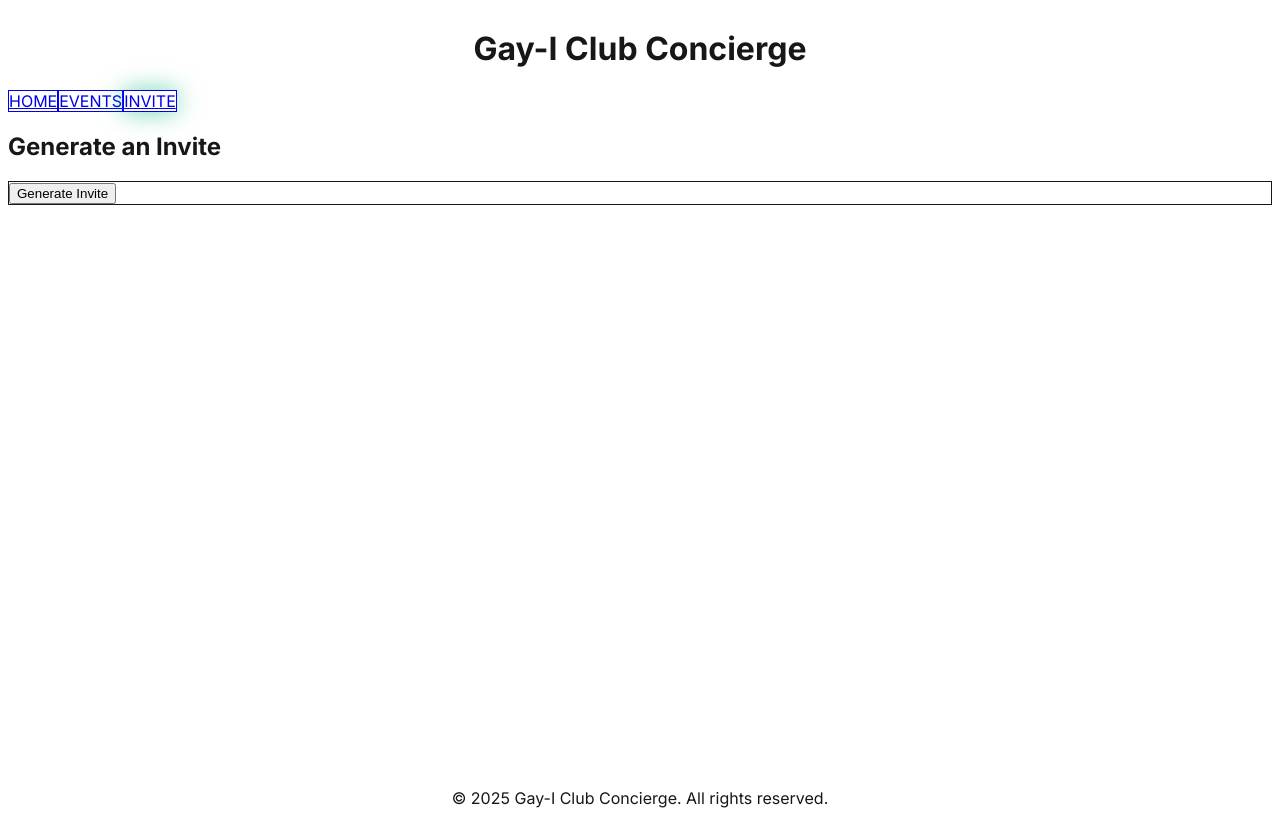
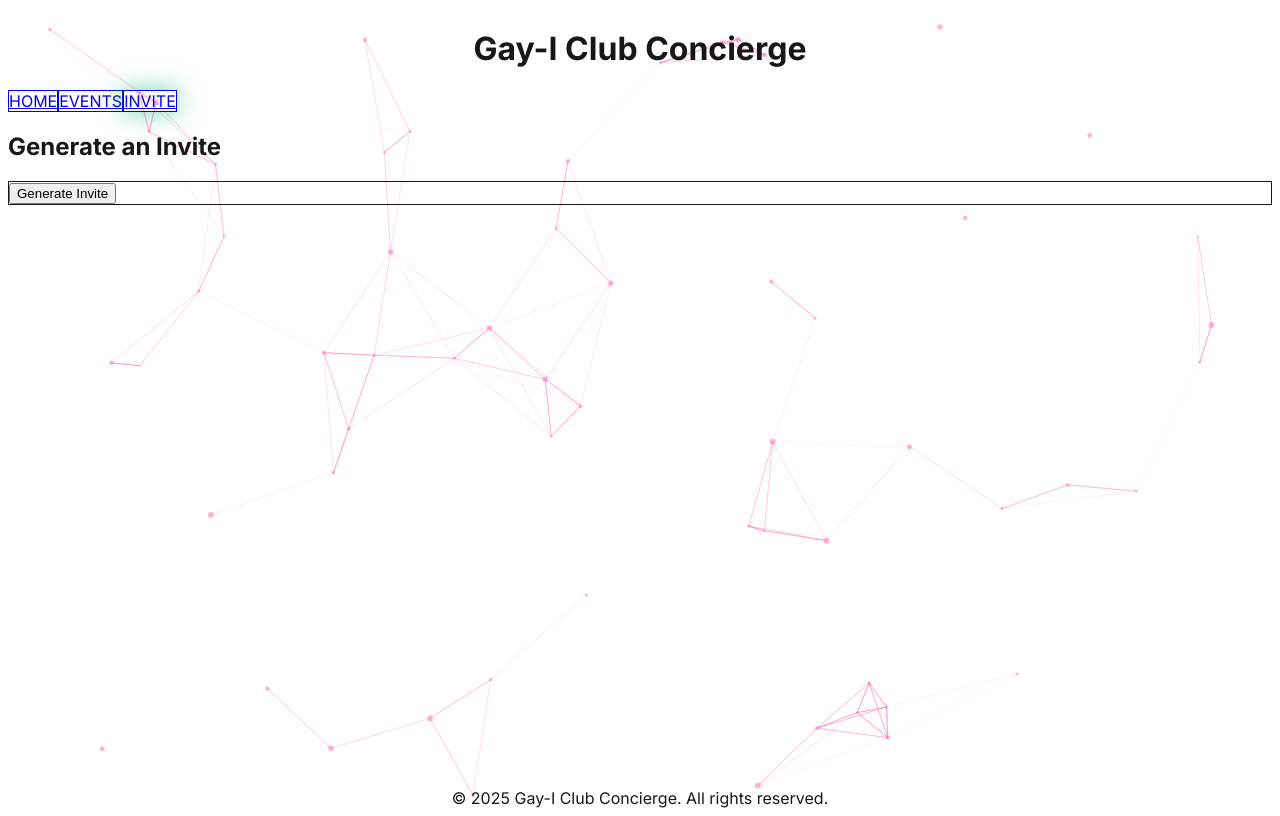
Before and after one commit to Guatapickl/gay-i-concierge, a Next.js app: page /invite in a window 1280 px wide. Built offline with nearby package versions, Linux system fonts and the light colour scheme.

Commit message:
Show particles on every page

```diff
--- a/app/layout.tsx
+++ b/app/layout.tsx
@@ -1,6 +1,7 @@
 import type { Metadata } from "next";
 import { Inter, Orbitron } from "next/font/google";
 import { InteractiveNavButton } from '@/components/InteractiveNavButton'
+import BackgroundParticles from '@/components/BackgroundParticles';
 import "./globals.css";
 
 const inter = Inter({ subsets: ["latin"], variable: "--font-inter" });
@@ -28,7 +29,8 @@ export default function RootLayout({
   return (
     <html lang="en" className={`${inter.className} ${orbitron.variable}`}>
       <body className="flex flex-col min-h-screen antialiased relative">
-        <header className="bg-white shadow">
+        <BackgroundParticles />
+        <header className="bg-white shadow relative z-10">
           <div className="container mx-auto px-4 py-4 flex flex-col md:flex-row justify-between md:items-center">
             <h1 className="text-2xl font-bold text-pink-600 text-center md:text-left">Gay-I Club Concierge</h1>
             <nav className="flex items-center space-x-4 font-orbitron relative z-10">
@@ -44,8 +46,8 @@ export default function RootLayout({
             </nav>
           </div>
         </header>
-        <main className="container mx-auto px-4 py-8 flex-1">{children}</main>
-        <footer className="bg-gray-100">
+        <main className="container mx-auto px-4 py-8 flex-1 relative z-10">{children}</main>
+        <footer className="bg-gray-100 relative z-10">
           <div className="container mx-auto px-4 py-4 text-center text-sm text-gray-500">
             © {new Date().getFullYear()} Gay-I Club Concierge. All rights reserved.
           </div>
--- a/app/page.tsx
+++ b/app/page.tsx
@@ -1,10 +1,8 @@
 import ChatWindow from '@/components/ChatWindow';
-import BackgroundParticles from '@/components/BackgroundParticles';
 
 export default function Home() {
   return (
     <div className="relative">
-      <BackgroundParticles />
       <div className="flex justify-center relative z-10">
         <ChatWindow />
       </div>
```
